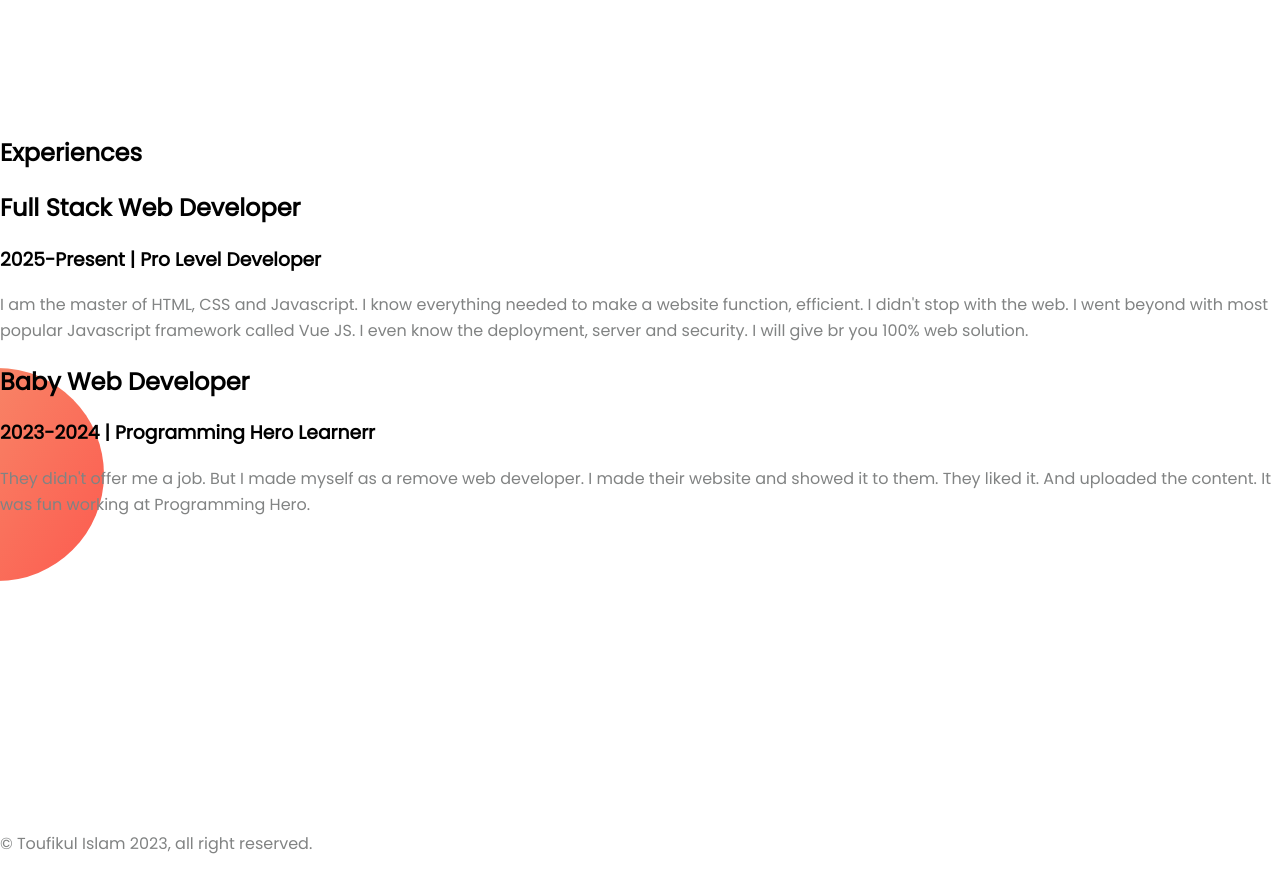
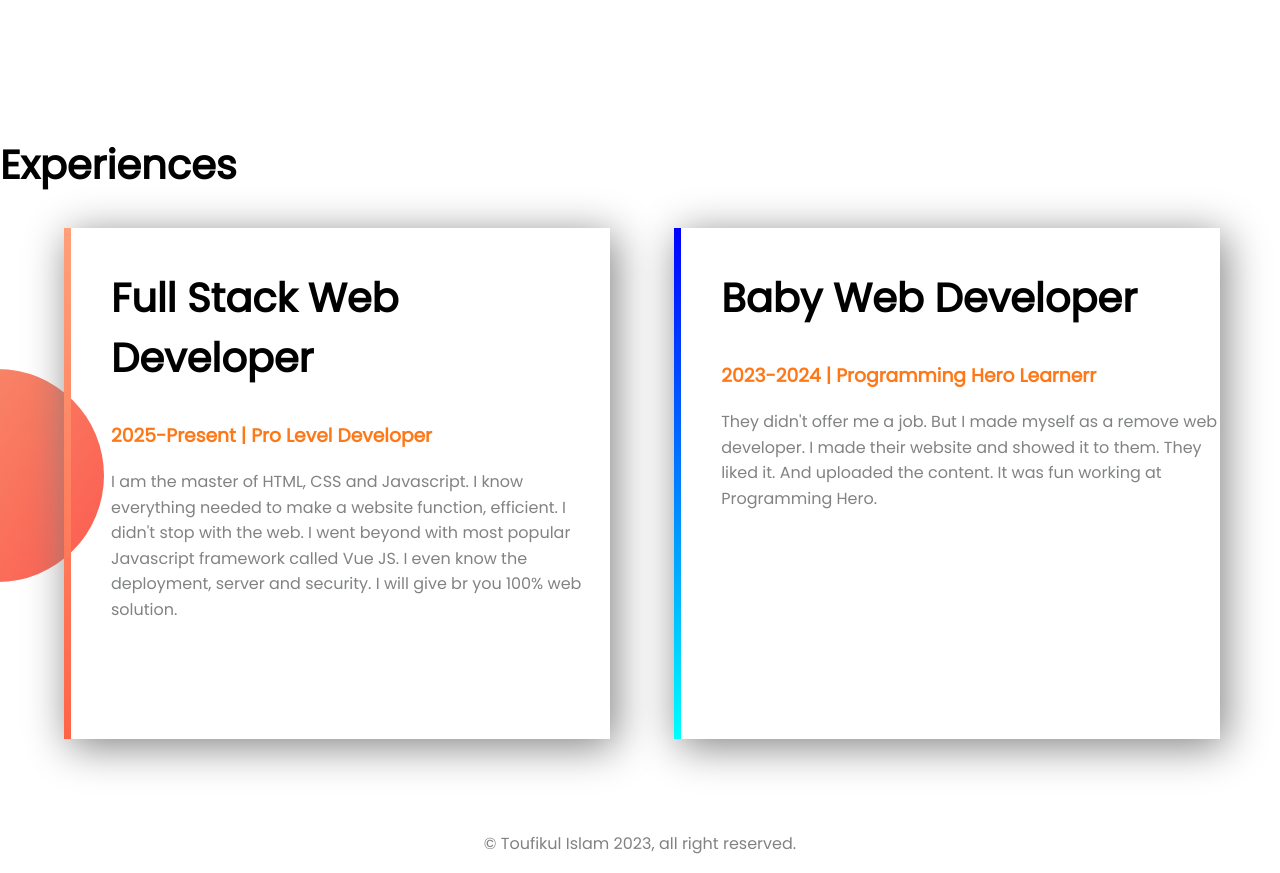
Before and after one commit to codewithToufikul/my-web-portfolio, a plain HTML site: page index.html in a window 1280 px wide. Shown: the part 1200-2073 px from the top of the page. Drawn offline with Linux system fonts and the light colour scheme.

Commit message:
r-finished my first web site

```diff
--- a/style.css
+++ b/style.css
@@ -113,3 +113,46 @@ p {
     background-repeat: no-repeat;
     background-position: left;
 }
+
+#experience-section h1 {
+    font-size: 40px;
+    margin-top: 20px;
+}
+
+.experience-area {
+    display: flex;
+    flex-direction: row;
+    width: 100%;
+
+}
+
+.experience-card {
+    width: 39%;
+    padding-bottom: 100px;
+    padding-top: 20px;
+    padding-left: 40px;
+    box-shadow: 5px 7px 40px grey;
+    margin-left: 5%;
+}
+.left-card {
+    border-left: 7px solid;
+    border-image: linear-gradient(180deg , lightsalmon, tomato);
+    border-image-slice: 1;
+}
+.right-card {
+    border-left: 7px solid;
+    border-image: linear-gradient(180deg , blue, cyan);
+    border-image-slice: 1;
+}
+
+.experience-card h1 {
+    font-size: 40px;
+}
+
+.experience-card h3 {
+    color: #ff7818;
+}
+
+footer {
+    text-align: center;
+}
```
